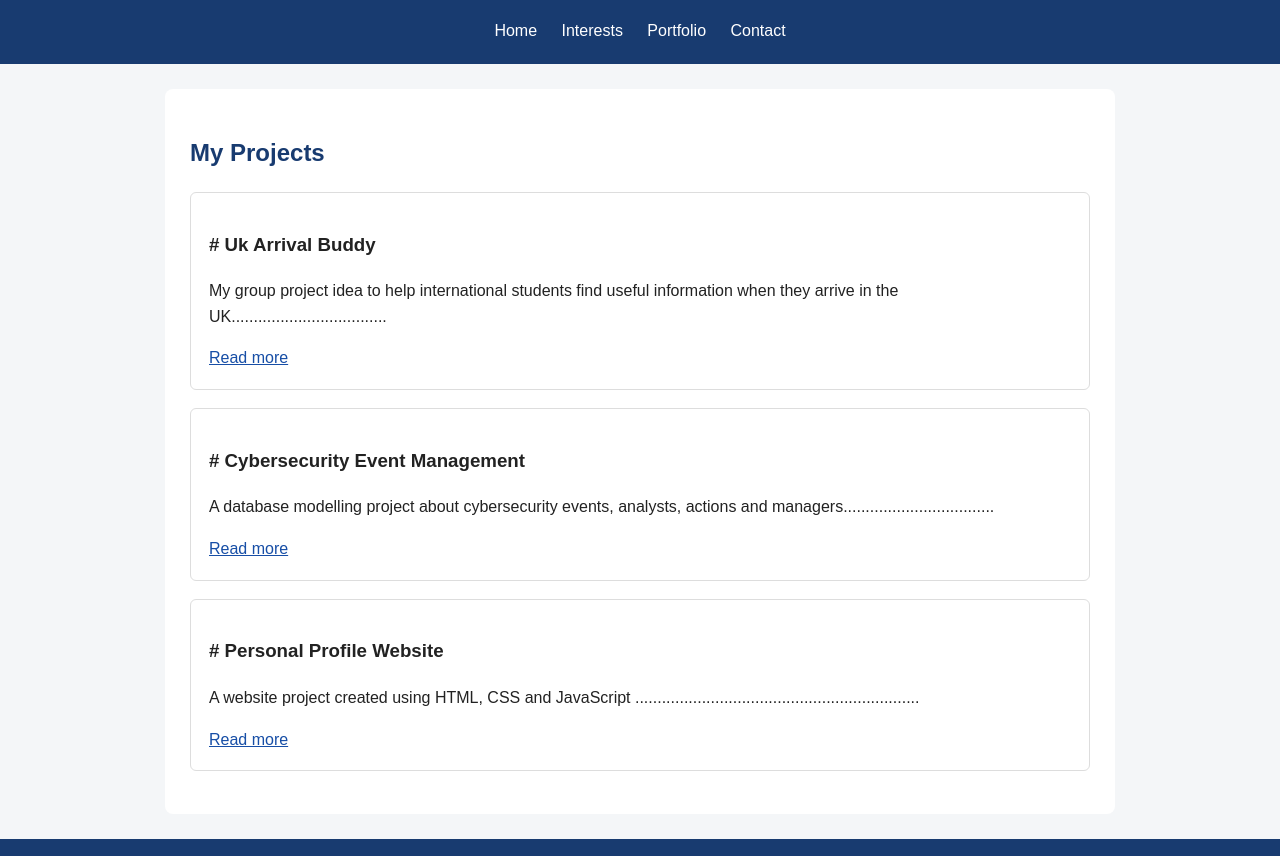
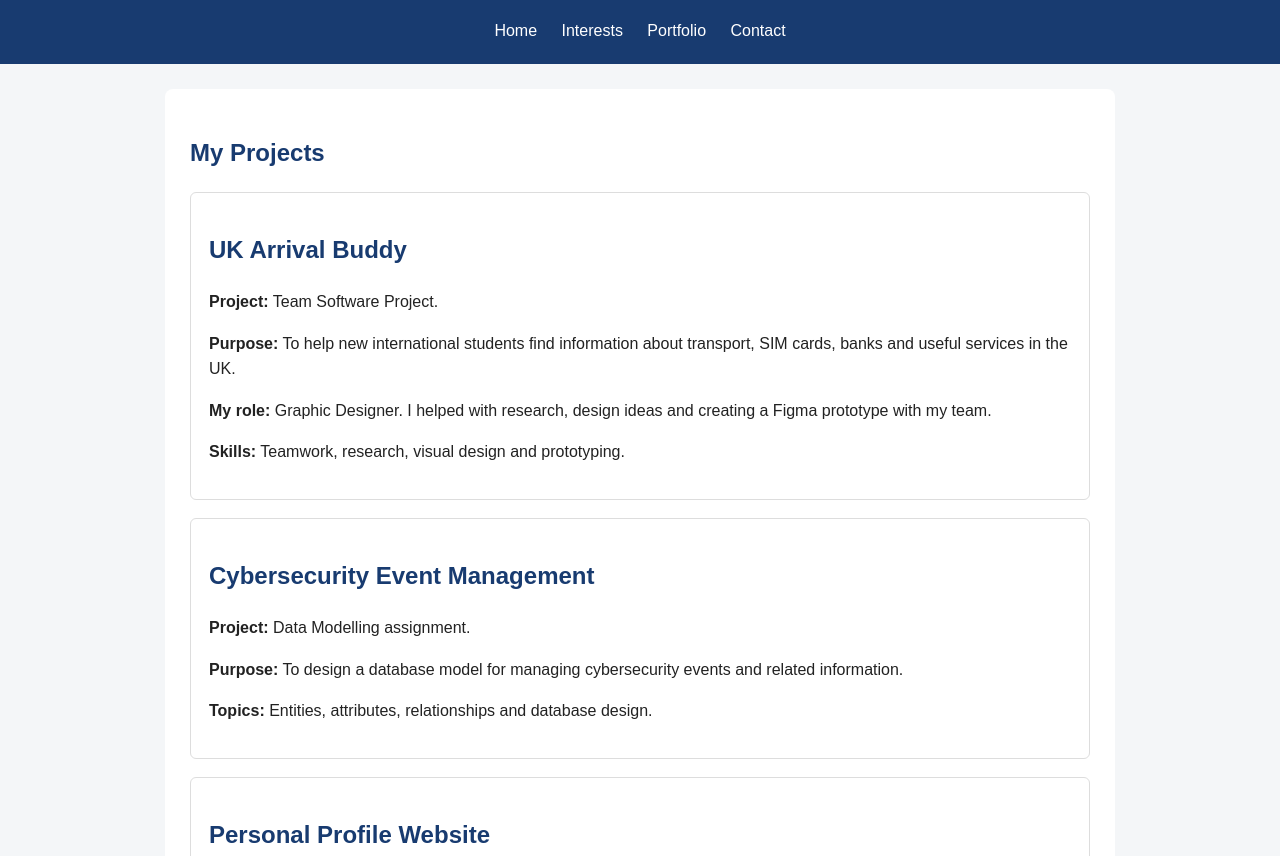
Before and after one commit to ma25ahm/my_accessible_and_usable_profile_site, a plain HTML site: page Portfolio.html in a window 1280 px wide. Shown: the part 96-952 px from the top of the page. Drawn offline with Linux system fonts and the light colour scheme; files whose address does not match are found by name.

Commit message:
project details

```diff
--- a/Portfolio.html
+++ b/Portfolio.html
@@ -23,23 +23,40 @@
         <main>
             <h2>My Projects</h2>
 
-            <section class="project">
-                <h3># Uk Arrival Buddy</h3>
-                <p>My group project idea to help international students find useful information when they arrive in the UK................................... </p>
-                <a href="project-details.html#arrival-buddy">Read more</a>
+            <section class="project" id="arrival-buddy">
+                <h2>UK Arrival Buddy</h2>
+
+                <p><strong>Project:</strong> Team Software Project.</p>
+
+                <p><strong>Purpose:</strong> To help new international students find information about transport, SIM cards, banks and useful services in the UK.</p>
+
+                <p><strong>My role:</strong> Graphic Designer. I helped with research, design ideas and creating a Figma prototype with my team.</p>
+
+                <p><strong>Skills:</strong> Teamwork, research, visual design and prototyping.</p>
             </section>
 
-            <section class="project">
-                <h3># Cybersecurity Event Management</h3>
-                <p>A database modelling project about cybersecurity events, analysts, actions and managers.................................. </p>
-                <a href="project-details.html#event-management">Read more</a>
+
+            <section class="project" id="event-management">
+                <h2>Cybersecurity Event Management</h2>
+
+                <p><strong>Project:</strong> Data Modelling assignment.</p>
+
+                <p><strong>Purpose:</strong> To design a database model for managing cybersecurity events and related information.</p>
+
+                <p><strong>Topics:</strong> Entities, attributes, relationships and database design.</p>
             </section>
 
-            <section class="project">
-                <h3># Personal Profile Website</h3>
-                <p>A website project created using HTML, CSS and JavaScript ................................................................ </p>
-                <a href="project-details.html#profile-website">Read more</a>
+
+            <section class="project" id="profile-website">
+                <h2>Personal Profile Website</h2>
+
+                <p><strong>Project:</strong> Accessibility and Usability assignment.</p>
+
+                <p><strong>Purpose:</strong> To create a personal portfolio website using HTML, CSS and JavaScript.</p>
+
+                <p><strong>Skills:</strong> HTML, CSS, JavaScript and accessible web design.</p>
             </section>
+
 
 
         </main>
```
